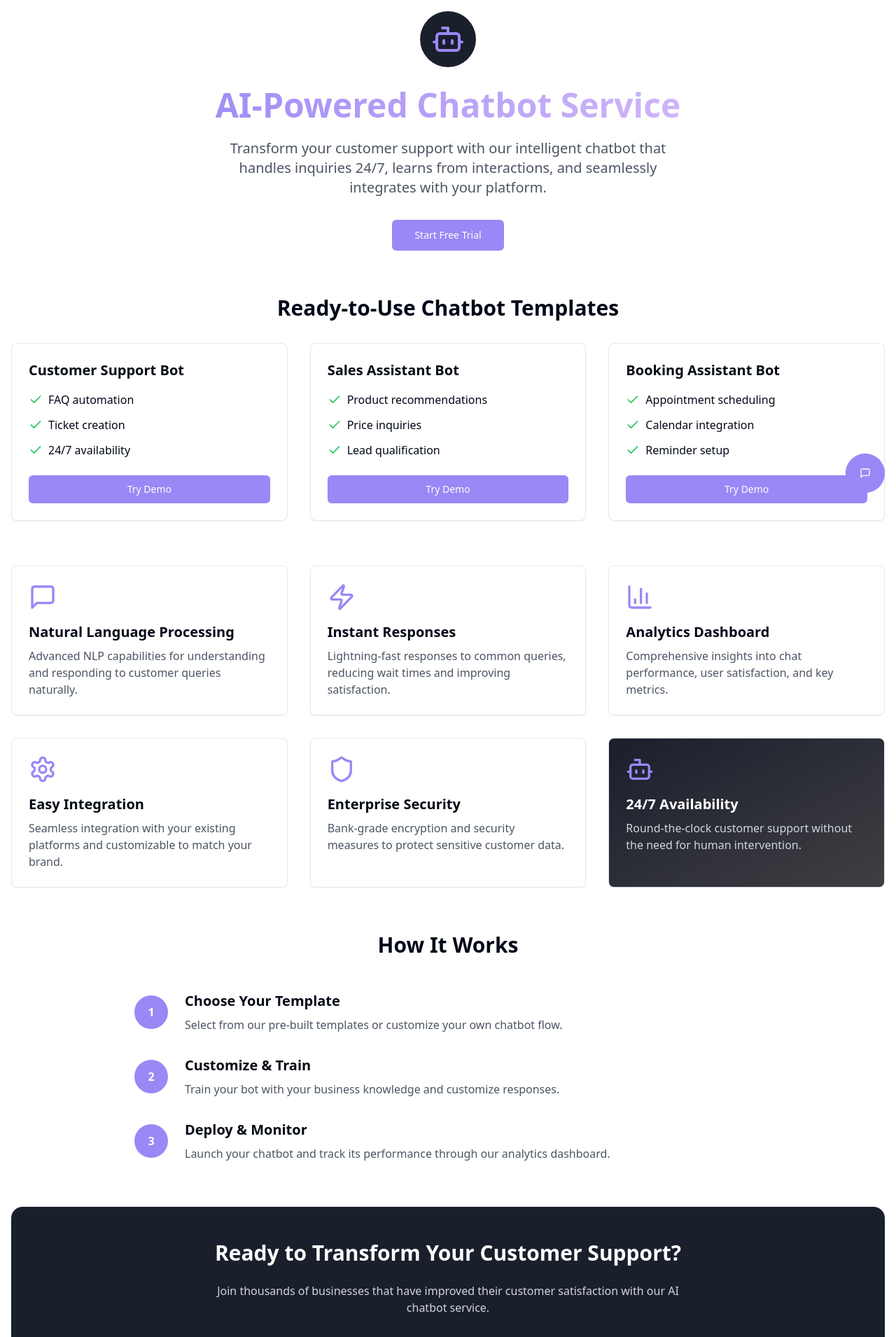
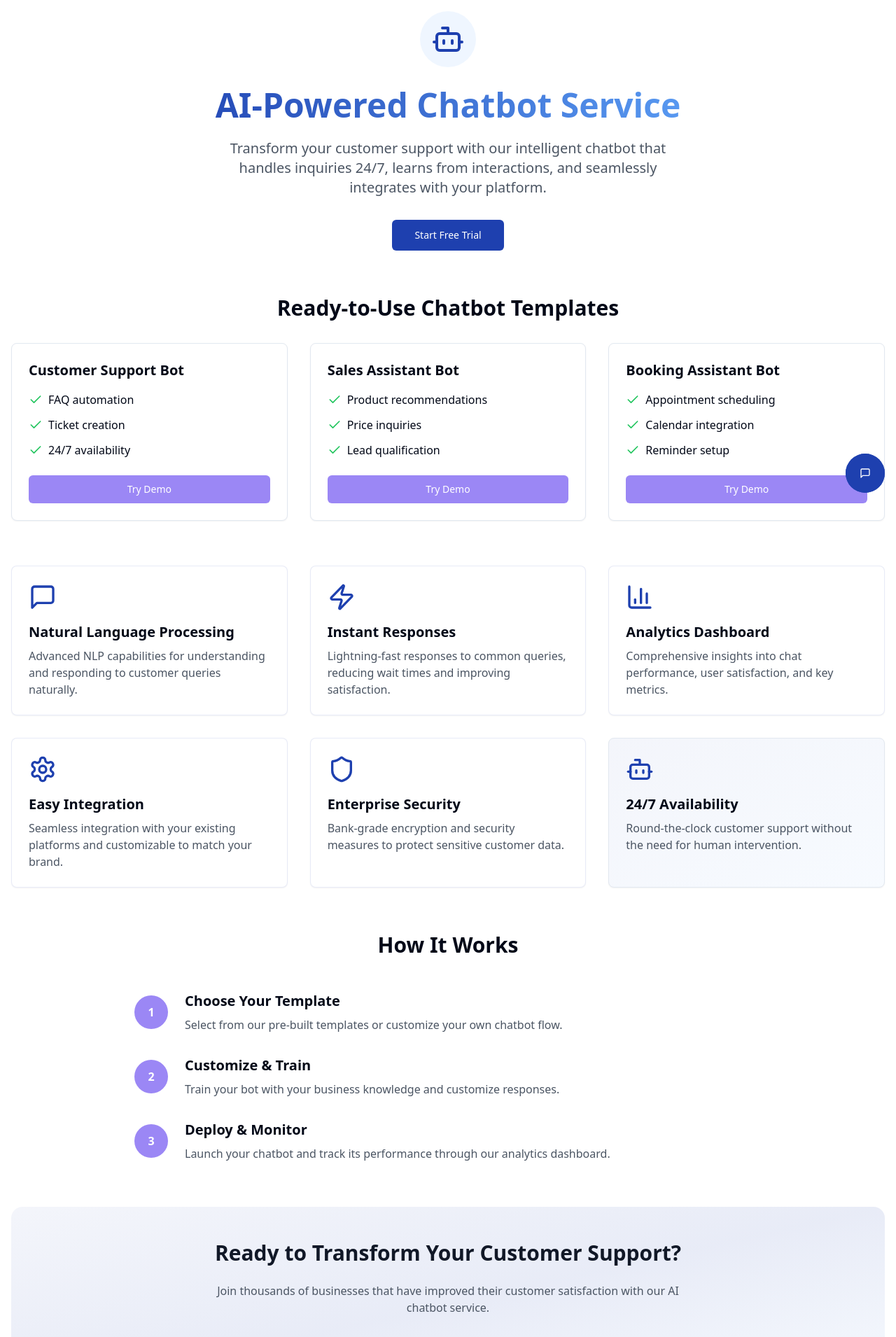
Before and after one commit to rodolfoiron9/ai-service-optimizer, a React (Vite) app: page /chatbot in a window 1280 px wide. Shown: the part 80-1990 px from the top of the page at 70% size. Built offline with nearby package versions, Linux system fonts and the light colour scheme.

Commit message:
Change color scheme throughout the app
Updated the color scheme in various components and styles to enhance the visual appearance of the application.
[skip gpt_engineer]

```diff
--- a/src/components/ChatbotWidget.tsx
+++ b/src/components/ChatbotWidget.tsx
@@ -31,19 +31,19 @@ export const ChatbotWidget = () => {
       {!isOpen ? (
         <Button
           onClick={() => setIsOpen(true)}
-          className="rounded-full w-14 h-14 bg-[#9b87f5] hover:bg-[#7E69AB]"
+          className="rounded-full w-14 h-14 bg-primary hover:bg-primary/90"
         >
           <MessageSquare className="w-6 h-6" />
         </Button>
       ) : (
         <Card className="w-80 h-96 flex flex-col">
-          <div className="p-4 bg-[#9b87f5] text-white flex justify-between items-center rounded-t-lg">
+          <div className="p-4 bg-primary text-primary-foreground flex justify-between items-center rounded-t-lg">
             <span className="font-semibold">Chat with us</span>
             <Button
               variant="ghost"
               size="icon"
               onClick={() => setIsOpen(false)}
-              className="hover:bg-[#7E69AB] text-white"
+              className="hover:bg-primary/90 text-primary-foreground"
             >
               <X className="w-4 h-4" />
             </Button>
@@ -58,8 +58,8 @@ export const ChatbotWidget = () => {
                 <div
                   className={`max-w-[80%] p-3 rounded-lg ${
                     message.isUser
-                      ? "bg-[#9b87f5] text-white"
-                      : "bg-gray-100 text-gray-800"
+                      ? "bg-primary text-primary-foreground"
+                      : "bg-secondary text-secondary-foreground"
                   }`}
                 >
                   {message.text}
@@ -78,7 +78,7 @@ export const ChatbotWidget = () => {
               />
               <Button
                 onClick={handleSend}
-                className="bg-[#9b87f5] hover:bg-[#7E69AB]"
+                className="bg-primary hover:bg-primary/90"
               >
                 <Send className="w-4 h-4" />
               </Button>
--- a/src/pages/ChatbotService.tsx
+++ b/src/pages/ChatbotService.tsx
@@ -8,16 +8,16 @@ const ChatbotService = () => {
     <div className="container mx-auto px-4 pt-24 pb-16">
       {/* Hero Section */}
       <div className="max-w-4xl mx-auto text-center mb-16">
-        <div className="inline-block p-4 rounded-full bg-[#1A1F2C] mb-6">
-          <Bot className="w-12 h-12 text-[#9b87f5]" />
+        <div className="inline-block p-4 rounded-full bg-secondary/10 mb-6">
+          <Bot className="w-12 h-12 text-primary" />
         </div>
-        <h1 className="text-5xl font-bold bg-gradient-to-r from-[#9b87f5] to-[#D6BCFA] bg-clip-text text-transparent mb-6">
+        <h1 className="text-5xl font-bold bg-gradient-to-r from-primary to-secondary bg-clip-text text-transparent mb-6">
           AI-Powered Chatbot Service
         </h1>
         <p className="text-xl text-gray-600 mb-8 max-w-2xl mx-auto">
           Transform your customer support with our intelligent chatbot that handles inquiries 24/7, learns from interactions, and seamlessly integrates with your platform.
         </p>
-        <Button size="lg" className="bg-[#9b87f5] hover:bg-[#7E69AB] text-white">
+        <Button size="lg" className="bg-primary hover:bg-primary/90 text-white">
           Start Free Trial
         </Button>
       </div>
@@ -87,50 +87,50 @@ const ChatbotService = () => {
 
       {/* Features Grid */}
       <div className="grid grid-cols-1 md:grid-cols-2 lg:grid-cols-3 gap-8 mb-16">
-        <Card className="p-6 hover:shadow-lg transition-shadow">
-          <MessageSquare className="w-10 h-10 text-[#9b87f5] mb-4" />
+        <Card className="p-6 hover:shadow-lg transition-shadow border-primary/10">
+          <MessageSquare className="w-10 h-10 text-primary mb-4" />
           <h3 className="text-xl font-semibold mb-2">Natural Language Processing</h3>
           <p className="text-gray-600">
             Advanced NLP capabilities for understanding and responding to customer queries naturally.
           </p>
         </Card>
 
-        <Card className="p-6 hover:shadow-lg transition-shadow">
-          <Zap className="w-10 h-10 text-[#9b87f5] mb-4" />
+        <Card className="p-6 hover:shadow-lg transition-shadow border-primary/10">
+          <Zap className="w-10 h-10 text-primary mb-4" />
           <h3 className="text-xl font-semibold mb-2">Instant Responses</h3>
           <p className="text-gray-600">
             Lightning-fast responses to common queries, reducing wait times and improving satisfaction.
           </p>
         </Card>
 
-        <Card className="p-6 hover:shadow-lg transition-shadow">
-          <BarChart3 className="w-10 h-10 text-[#9b87f5] mb-4" />
+        <Card className="p-6 hover:shadow-lg transition-shadow border-primary/10">
+          <BarChart3 className="w-10 h-10 text-primary mb-4" />
           <h3 className="text-xl font-semibold mb-2">Analytics Dashboard</h3>
           <p className="text-gray-600">
             Comprehensive insights into chat performance, user satisfaction, and key metrics.
           </p>
         </Card>
 
-        <Card className="p-6 hover:shadow-lg transition-shadow">
-          <Settings className="w-10 h-10 text-[#9b87f5] mb-4" />
+        <Card className="p-6 hover:shadow-lg transition-shadow border-primary/10">
+          <Settings className="w-10 h-10 text-primary mb-4" />
           <h3 className="text-xl font-semibold mb-2">Easy Integration</h3>
           <p className="text-gray-600">
             Seamless integration with your existing platforms and customizable to match your brand.
           </p>
         </Card>
 
-        <Card className="p-6 hover:shadow-lg transition-shadow">
-          <Shield className="w-10 h-10 text-[#9b87f5] mb-4" />
+        <Card className="p-6 hover:shadow-lg transition-shadow border-primary/10">
+          <Shield className="w-10 h-10 text-primary mb-4" />
           <h3 className="text-xl font-semibold mb-2">Enterprise Security</h3>
           <p className="text-gray-600">
             Bank-grade encryption and security measures to protect sensitive customer data.
           </p>
         </Card>
 
-        <Card className="p-6 hover:shadow-lg transition-shadow bg-gradient-to-br from-[#1A1F2C] to-[#403E43] text-white">
-          <Bot className="w-10 h-10 text-[#9b87f5] mb-4" />
+        <Card className="p-6 hover:shadow-lg transition-shadow bg-gradient-to-br from-primary/5 to-secondary/5">
+          <Bot className="w-10 h-10 text-primary mb-4" />
           <h3 className="text-xl font-semibold mb-2">24/7 Availability</h3>
-          <p className="text-gray-300">
+          <p className="text-gray-600">
             Round-the-clock customer support without the need for human intervention.
           </p>
         </Card>
@@ -165,18 +165,18 @@ const ChatbotService = () => {
       </div>
 
       {/* CTA Section */}
-      <div className="bg-[#1A1F2C] rounded-2xl p-12 text-center">
-        <h2 className="text-3xl font-bold text-white mb-6">
+      <div className="bg-gradient-to-br from-primary/5 via-primary/10 to-secondary/5 rounded-2xl p-12 text-center">
+        <h2 className="text-3xl font-bold text-gray-900 mb-6">
           Ready to Transform Your Customer Support?
         </h2>
-        <p className="text-gray-300 mb-8 max-w-2xl mx-auto">
+        <p className="text-gray-600 mb-8 max-w-2xl mx-auto">
           Join thousands of businesses that have improved their customer satisfaction with our AI chatbot service.
         </p>
         <div className="flex justify-center gap-4">
-          <Button size="lg" className="bg-[#9b87f5] hover:bg-[#7E69AB] text-white">
+          <Button size="lg" className="bg-primary hover:bg-primary/90 text-white">
             Get Started
           </Button>
-          <Button size="lg" variant="outline" className="border-[#9b87f5] text-[#9b87f5] hover:bg-[#9b87f5] hover:text-white">
+          <Button size="lg" variant="outline" className="border-primary text-primary hover:bg-primary/5">
             Schedule Demo
           </Button>
         </div>
```
